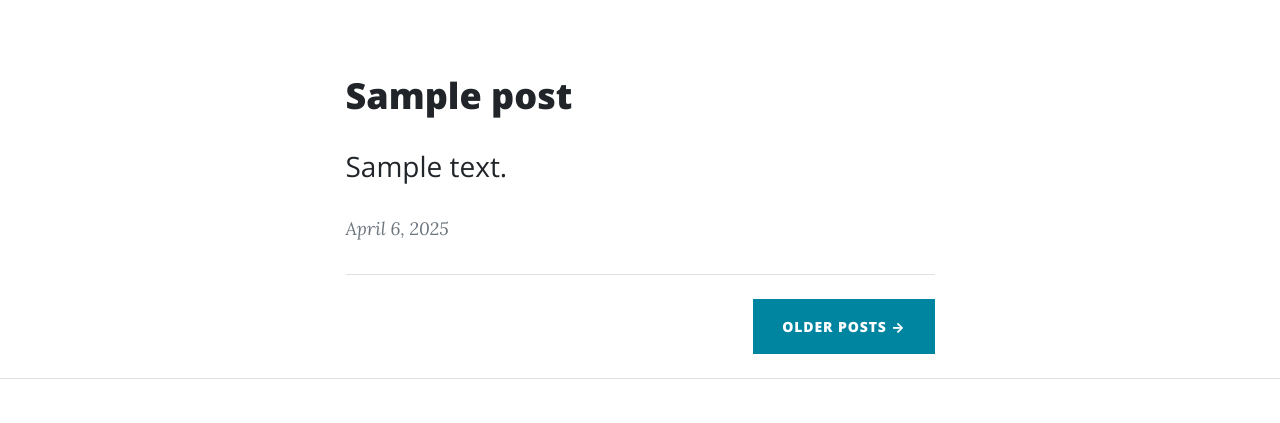
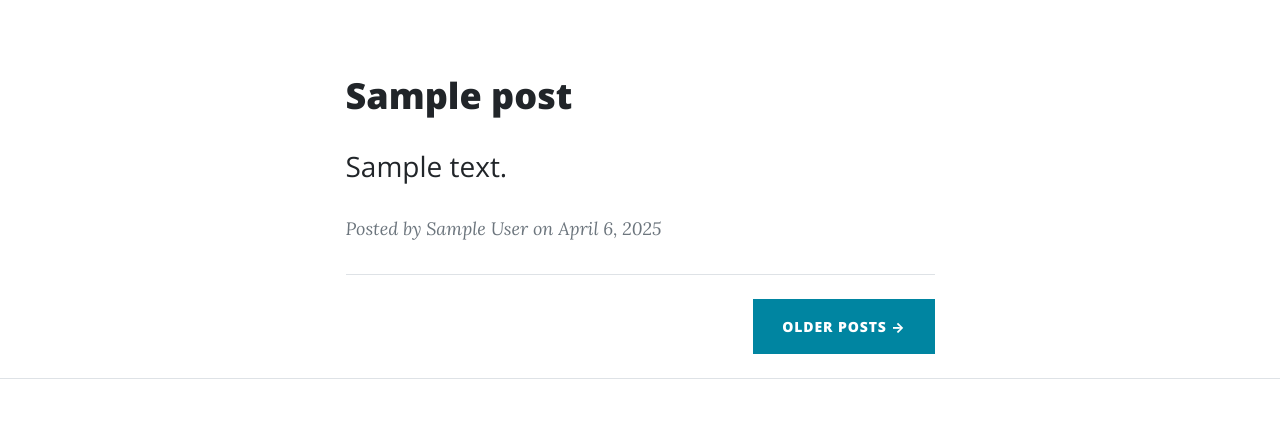
Before and after one commit to nukesaku/theme_of_udemy, a WordPress theme: template index.php in a window 1280 px wide. Shown: the part 536-959 px from the top of the page. Run offline with PHP 8.4 and a stand-in for WordPress, Linux system fonts and the light colour scheme; the site name, menu and one post (Sample post) are stand-ins, and other content is empty; some libraries are stand-ins or nearby versions.

Commit message:
lecture 21 the_permalink / the_author / single.php

```diff
--- a/index.php
+++ b/index.php
@@ -58,7 +58,7 @@
           <?php while (have_posts()): the_post(); ?>
             <!-- Post preview-->
             <div class="post-preview">
-              <a href="post.html">
+              <a href="<?php the_permalink(); ?>">
                 <h2 class="post-title">
                   <?php the_title(); ?>
                 </h2>
@@ -67,7 +67,8 @@
                 </h3>
               </a>
               <p class="post-meta">
-                <?php the_time(get_option('date_format')) ?>
+                Posted by <?php the_author(); ?>
+                on <?php the_time(get_option('date_format')) ?>
               </p>
             </div>
             <!-- Divider-->
```
Also changed, not shown: single.php (renamed from post.html).
